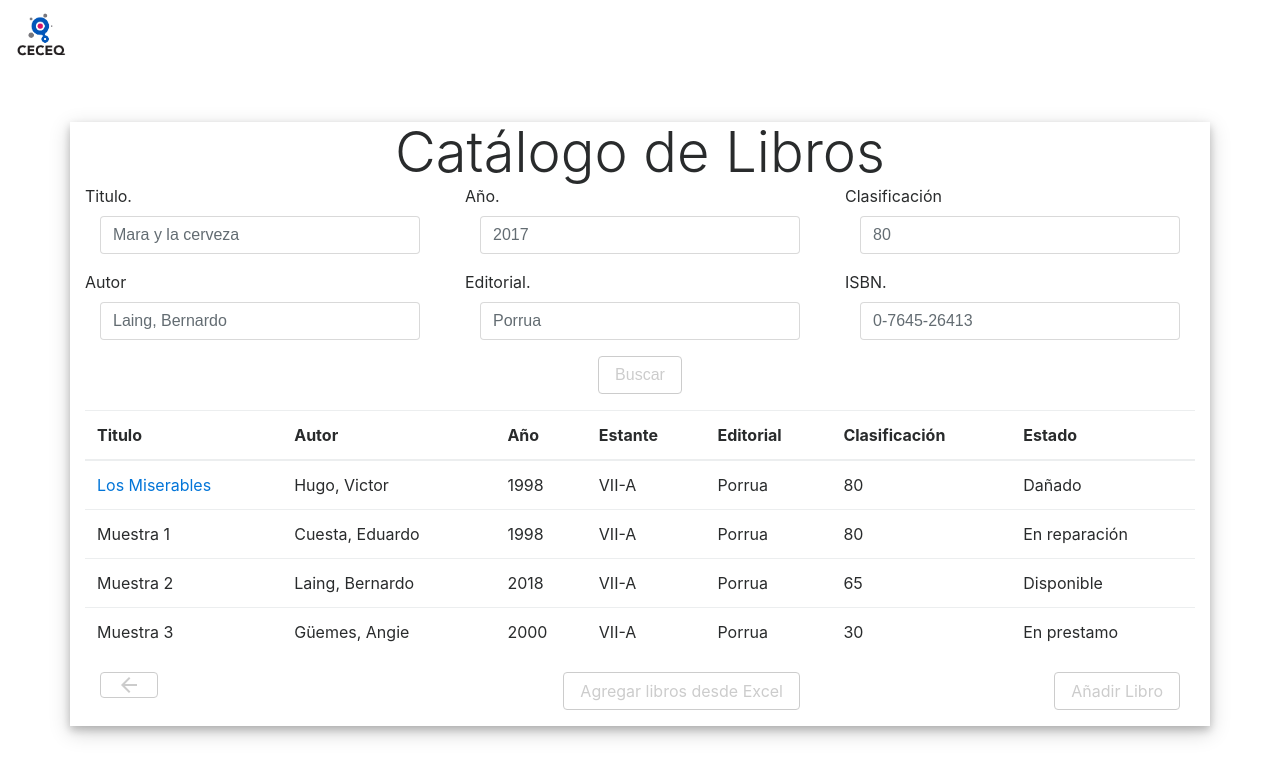
After one commit to BernardoLaing/DAW, a PHP site: page /catalog.php in a window 1280 px wide. The commit adds this page. Shown: the top 778 px of the page. Run offline with PHP 8.4, Linux system fonts and the light colour scheme; some libraries are stand-ins or nearby versions.

Commit message:
Agregar interfaz add_book.php, edit_book.php, catalog.php. Agregar partial _second_top_bar.html y links a interfaces desde menu.php.

```diff
--- /dev/null
+++ b/Proyecto CECEQ/catalog.php
@@ -0,0 +1,162 @@
+<?php include("partials/_header.html"); ?>
+<?php include("partials/_top_bar.html"); ?>
+<br /><br />
+<div class="container shadow">
+    <form>
+        <div class="row">
+            <div class="col-sm-12">
+                    <div class="text-center">
+                        <div class="display-4">Catálogo de Libros</div>
+                    </div>
+            </div>
+        </div>
+        <div class='row'>
+            <div class='col-sm-4'>
+                <div class='form-group'>
+                    <label for="user_name">Titulo.</label>
+                    <div class="col-md-12">
+                        <input class="form-control" id="user_name" name="user[name]" size="30" type="text" placeholder="Mara y la cerveza"/>
+                    </div>
+                </div>
+            </div>
+
+            <div class='col-sm-4'>
+                <div class='form-group'>
+                    <label for="user_paternal">Año.</label>
+                    <div class="col-md-12">
+                        <input class="form-control" id="user_paternal" name="user[paternal]" required="true" size="30" type="text" placeholder="2017"/>
+                    </div>
+                </div>
+            </div>
+
+            <div class='col-sm-4'>
+                <div class='form-group'>
+                    <label for="user_maternal">Clasificación</label>
+                    <div class="col-md-12">
+                        <input class="form-control" id="user_maternal" name="user[maternal]" required="true" size="30" type="text" placeholder="80"/>
+                    </div>
+                </div>
+            </div>
+        </div>
+
+        <div class='row'>
+                <div class='col-sm-4'>
+                    <div class='form-group'>
+                        <label for="user_age">Autor</label>
+                        <div class="col-md-12">
+                            <input class="form-control" id="user_age" name="user[age]" required="true" size="30" type="text" placeholder="Laing, Bernardo"/>
+                        </div>
+                    </div>
+                </div>
+
+                <div class='col-sm-4'>
+                    <div class='form-group'>
+                        <label for="user_grade">Editorial.</label>
+                        <div class="col-md-12">
+                            <input class="form-control" id="user_grade" name="user[grade]" required="true" size="30" type="text" placeholder="Porrua"/>
+                        </div>
+                    </div>
+                </div>
+
+                <div class='col-sm-4'>
+                    <div class='form-group'>
+                        <label for="user_ocupation">ISBN.</label>
+                        <div class="col-md-12">
+                            <input class="form-control" id="user_ocupation" name="user[ocupation]" required="true" size="30" type="text" placeholder="0-7645-26413" />
+                        </div>
+                    </div>
+                </div>
+            </div>
+        <div class="row">
+            <div class="col-sm-12 text-center">
+                <div class="form-group">
+                    <div class="col-md-12">
+                        <button type="submit" class="btn btn-outline-secondary mx-auto">Buscar</button>
+                    </div>
+                </div>
+            </div>
+        </div>
+        <div class="row">
+            <div class="col-sm-12">
+                <table class="table table-hover">
+                    <thead>
+                        <tr>
+                            <th scope="col">Titulo</th>
+                            <th scope="col">Autor</th>
+                            <th scope="col">Año</th>
+                            <th scope="col">Estante</th>
+                            <th scope="col">Editorial</th>
+                            <th scope="col">Clasificación</th>
+                            <th scope="col">Estado</th>
+                        </tr>
+                    </thead>
+                    <tbody>
+                        <tr>
+                            <td><a href="edit_book.php">Los Miserables</a></td>
+                            <td>Hugo, Victor</td>
+                            <td>1998</td>
+                            <td>VII-A</td>
+                            <td>Porrua</td>
+                            <td>80</td>
+                            <td>Dañado</td>
+                        </tr>
+                        <tr>
+                            <td>Muestra 1</td>
+                            <td>Cuesta, Eduardo</td>
+                            <td>1998</td>
+                            <td>VII-A</td>
+                            <td>Porrua</td>
+                            <td>80</td>
+                            <td>En reparación</td>
+                        </tr>
+                        <tr>
+                            <td>Muestra 2</td>
+                            <td>Laing, Bernardo</td>
+                            <td>2018</td>
+                            <td>VII-A</td>
+                            <td>Porrua</td>
+                            <td>65</td>
+                            <td>Disponible</td>
+                        </tr>
+                        <tr>
+                            <td>Muestra 3</td>
+                            <td>Güemes, Angie</td>
+                            <td>2000</td>
+                            <td>VII-A</td>
+                            <td>Porrua</td>
+                            <td>30</td>
+                            <td>En prestamo</td>
+                        </tr>
+                    </tbody>
+                </table>
+            </div>
+        </div>
+        <div class="row">
+                <div class="col-sm-4">
+                    <div class="form-group">
+                        <div class="col-md-12">
+                        <a class="btn btn-outline-secondary py-0" href="menu.php"><i class="material-icons align-middle">arrow_back</i></a>
+        <!--                    <button type="submit" class="btn btn-outline-secondary mx-auto">Iniciar Sesión</button>-->
+                        </div>
+                    </div>
+                </div>
+                <div class="col-sm-4 text-right">
+                    <div class="form-group">
+                        <div class="col-md-12">
+                            <a class="btn btn-outline-secondary mx-auto" href="#">Agregar libros desde Excel</a>
+            <!--                    <button type="submit" class="btn btn-outline-secondary mx-auto">Iniciar Sesión</button>-->
+                        </div>
+                    </div>
+                </div>
+                <div class="col-sm-4 text-right">
+                    <div class="form-group">
+                        <div class="col-md-12">
+                            <a class="btn btn-outline-secondary mx-auto" href="add_book.php">Añadir Libro</a>
+            <!--                    <button type="submit" class="btn btn-outline-secondary mx-auto">Iniciar Sesión</button>-->
+                        </div>
+                    </div>
+                </div>
+        </div>
+    </form>
+</div>
+<?php include("partials/_footer.html"); ?>
--- a/Proyecto CECEQ/entry.php
+++ b/Proyecto CECEQ/entry.php
@@ -5,12 +5,10 @@
     <div class="row">
         <div class="col-sm-12">
                 <div class="text-center">
-                    <div class="display-3">Entrada</div>
+                    <div class="display-4">Entrada</div>
                 </div>
         </div>
     </div>
-    <br/><br/><br/><br/>
-
     <form>
     <div class="row">
 
--- a/Proyecto CECEQ/index.php
+++ b/Proyecto CECEQ/index.php
@@ -1,4 +1,4 @@
 <?php include("partials/_header.html"); ?>
-<?php include("partials/_top_bar.html");?>
+<?php include("partials/_second_top_bar.html"); ?>
 <?php include("login_form.html"); ?>
 <?php include("partials/_footer.html"); ?>
--- a/Proyecto CECEQ/partials/_top_bar.html
+++ b/Proyecto CECEQ/partials/_top_bar.html
@@ -1,5 +1,5 @@
 <nav class="navbar navbar-expand-lg navbar-light bg-light">
-    <a class="navbar-brand" href="index.php">
+    <a class="navbar-brand" href="menu.php">
         <img src="src/logo.png" alt="logo ceceq" width="50">
     </a>
     <div class="collapse navbar-collapse" id="navbarNavDropdown">
--- a/Proyecto CECEQ/partials/buttons/_catalog.html
+++ b/Proyecto CECEQ/partials/buttons/_catalog.html
@@ -1,6 +1,6 @@
 <div class="col-sm-12 col-md-4 col-lg-3 my-2">
     <div class="option-btn text-center shadow">
-        <a href="#" class="option-link"></a>
+        <a href="catalog.php" class="option-link"></a>
         <img src="src/btns/iconLibros.png" alt="Icon Catálogo de Libros">
         <h5 class="mx-auto">Catálogo de Libros</h5>
     </div>
```
Also changed, not shown: Proyecto CECEQ/add_book.php (added, +113 -0 lines), Proyecto CECEQ/edit_book.php (added, +113 -0 lines), Proyecto CECEQ/partials/_second_top_bar.html (added, +19 -0 lines), Proyecto CECEQ/prueba.php (deleted, +0 -9 lines).
